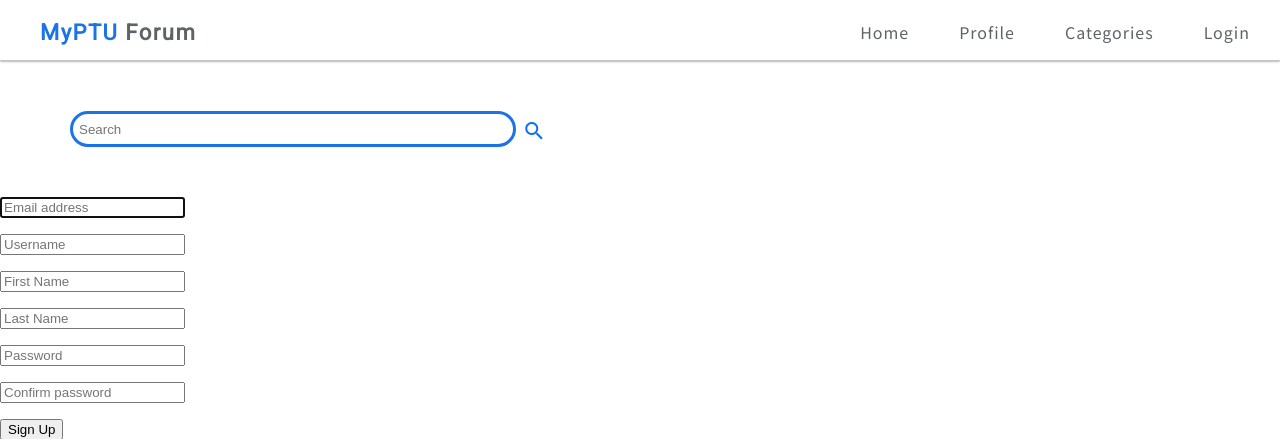
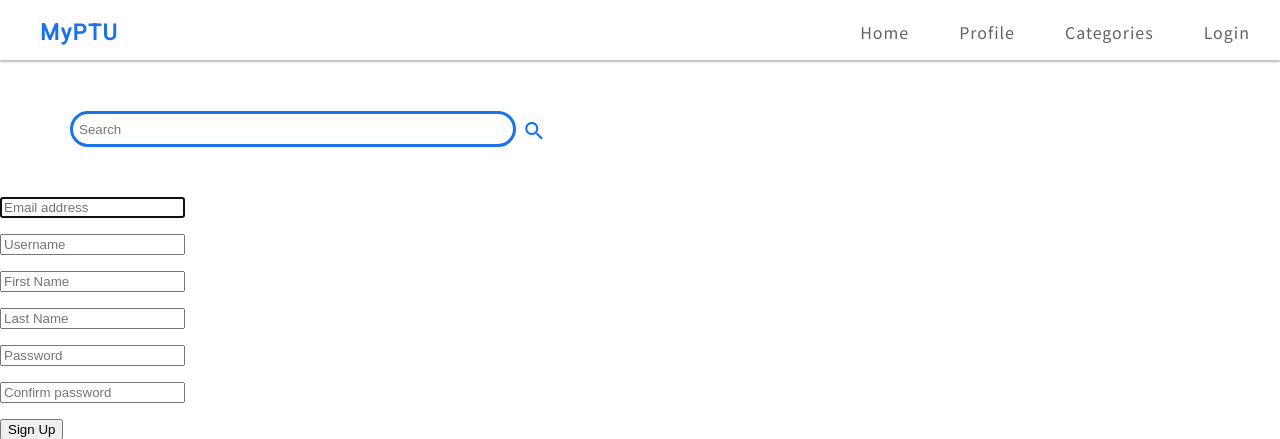
Before and after one commit to vimal-11/django-myptu-webapp, a Django app: page /signup in a window 1280 px wide. Shown: the top 439 px of the page. Run offline with Django 3.2, Linux system fonts and the light colour scheme; parts of the project's set-up code (start-up, migrations or seed data) failed here and were passed over; some libraries are stand-ins or nearby versions.

Commit message:
minor html change

```diff
--- a/templates/authenticate/base.html
+++ b/templates/authenticate/base.html
@@ -21,7 +21,7 @@
             <div class="navbar">
                 <nav class="forum-nav">
                     <ul class="logo">
-                        <li>MyPTU <span style="color:#5f6368">Forum</span></li>
+                        <li>MyPTU <span style="color:#5f6368"></span></li>
                     </ul>
                     <div class="res-nav">
                         <div class="l1"></div>
```
